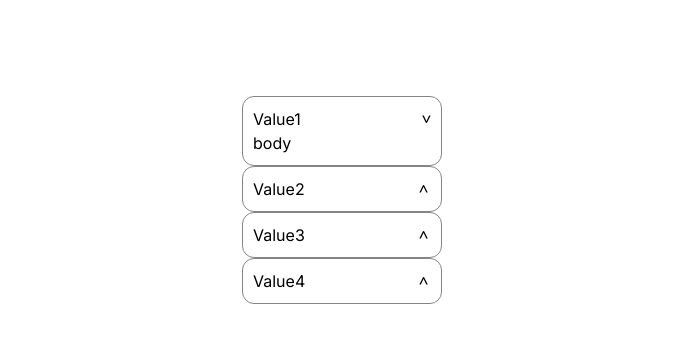
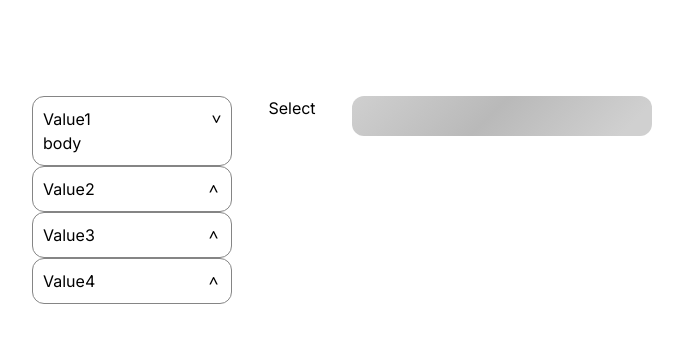
Before and after one commit to extroblade/random-ui, a Next.js app: page / in a window 1280 px wide. Shown: the top 342 px of the page, without its empty margins (298-981 px from the left). Built offline with nearby package versions, Linux system fonts and the light colour scheme.

Commit message:
fix eslint; add skeleton

```diff
--- a/src/app/page.tsx
+++ b/src/app/page.tsx
@@ -1,6 +1,6 @@
-'use client';
 import { Accordion } from '@/shared/ui/accordion';
 import { Select } from '@/shared/ui/select';
+import { Skeleton } from '@/shared/ui/skeleton';
 
 const sampleSelect = [
   { id: 1, title: 'Value1' },
@@ -21,6 +21,8 @@ export default function Home() {
     <main className="flex min-h-screen flex-col items-center justify-between p-24">
       <div className={'flex'}>
         <Accordion items={sampleAccordion} />
+        <Select label={'Select'} options={sampleSelect} isHover={false} />
+        <Skeleton width={300} height={40} borderRadius={12} />
       </div>
     </main>
   );
--- /dev/null
+++ b/src/shared/ui/skeleton/index.ts
@@ -0,0 +1 @@
+export { Skeleton } from './skeleton';
--- /dev/null
+++ b/src/shared/ui/skeleton/skeleton.module.css
@@ -0,0 +1,11 @@
+.skeleton {
+    background:
+            linear-gradient(135deg, #d0d0d0 33%, #b9b9b9 50%,#d0d0d0 66%) #8287a2;
+    background-size:300% 100%;
+
+    animation: sk 1s infinite linear;
+}
+
+@keyframes sk {
+    0% {background-position: right}
+}
--- /dev/null
+++ b/src/shared/ui/skeleton/skeleton.tsx
@@ -0,0 +1,25 @@
+import { clsx } from 'clsx';
+
+import s from './skeleton.module.css';
+export const Skeleton = ({
+  className,
+  width,
+  height,
+  borderRadius,
+}: {
+  className?: string;
+  width?: number;
+  height?: number;
+  borderRadius?: number;
+}) => {
+  return (
+    <div
+      className={clsx(s.skeleton, className)}
+      style={{
+        width: width || '100%',
+        height: height || '100%',
+        borderRadius: borderRadius || '0',
+      }}
+    />
+  );
+};
```
Also changed, not shown: src/shared/ui/select/select.tsx (+5 -4 lines), 1 other file (tests, documents, lock files or other folders).
